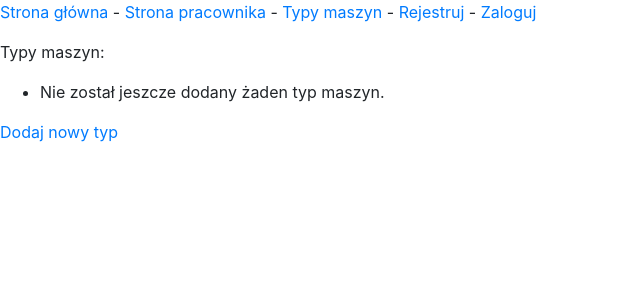
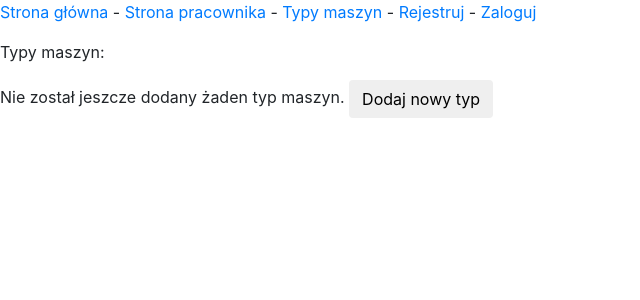
Before and after one commit to marenty/ussr, a Django app: page /machines/machinetypes/ in a window 1280 px wide. Shown: the top 300 px of the page, without its empty margins (0-640 px from the left). Run offline with Django 3.2, Linux system fonts and the light colour scheme; data that the repository does not hold is empty; parts of the project's set-up code (start-up, migrations or seed data) failed here and were passed over; some libraries are stand-ins or nearby versions.

Commit message:
przyciski

```diff
--- a/machines/templates/machines/edit_machine.html
+++ b/machines/templates/machines/edit_machine.html
@@ -2,7 +2,7 @@
 
 {% block content %}
 
-  <p><a href="{% url 'machines:machinetype' machinetype.id_machine_type %}">{{ machinetype }}</a></p>
+  <p><a href="{% url 'machines:machinetype' machinetype.id_machine_type %}"><button type="button" class="btn btn-default">{{ machinetype }}</button></a></p>
 
   <p>Edycja wpisu:</p>
 
--- a/machines/templates/machines/machinetypes.html
+++ b/machines/templates/machines/machinetypes.html
@@ -4,15 +4,15 @@
 
   <p>Typy maszyn:</p>
 
-  <ul>
+
     {% for machinetype in machinetypes %}
-      <li>
-	 <a href="{% url 'machines:machinetype' machinetype.id_machine_type %}">{{ machinetype }}</a>
-	  </li>
+
+	 <p><a href="{% url 'machines:machinetype' machinetype.id_machine_type %}"><button type="button" class="btn btn-default">{{ machinetype }}</button></a> - {{ machinetype.machine_type_name }}</p>
+
     {% empty %}
-      <li>Nie został jeszcze dodany żaden typ maszyn.</li>
+      Nie został jeszcze dodany żaden typ maszyn.
     {% endfor %}
-  </ul>
-  <a href="{% url 'machines:new_machinetype' %}">Dodaj nowy typ</a>
+
+  <a href="{% url 'machines:new_machinetype' %}"><button type="button" class="btn btn-default">Dodaj nowy typ</button></a>
 
 {% endblock content %}
--- a/machines/templates/machines/new_machine.html
+++ b/machines/templates/machines/new_machine.html
@@ -2,7 +2,7 @@
 
 {% block content %}
 
-  <p><a href="{% url 'machines:machinetype' machinetype.id_machine_type %}">{{ machinetype }}</a></p>
+  <p><a href="{% url 'machines:machinetype' machinetype.id_machine_type %}"><button type="button" class="btn btn-default">{{ machinetype }}</button></a></p>
 
   <p>Dodaj nową maszynę:</p>
   <form action="{% url 'machines:new_machine' machinetype.id_machine_type %}" method='post'>
--- a/workers/templates/workers/edit_woNotification.html
+++ b/workers/templates/workers/edit_woNotification.html
@@ -2,7 +2,7 @@
 
 {% block content %}
 
-  <p><a href="{% url 'workers:woNotification' woNotification.id_wo_notification %}">{{ woNotification }}</a></p>
+  <p><a href="{% url 'workers:woNotification' woNotification.id_wo_notification %}"><button type="button" class="btn btn-default">{{ woNotification }}</button></a></p>
 
   <p>Edycja wpisu:</p>
 
--- a/workers/templates/workers/woNotification.html
+++ b/workers/templates/workers/woNotification.html
@@ -1,7 +1,7 @@
 {% extends "workers/base.html" %}
 
 {% block content %}
-  <a href="{% url 'workers:woNotifications' %}">Powrót-notatki</a>
+  <a href="{% url 'workers:woNotifications' %}"><button type="button" class="btn btn-default">Powrót-notatki</button></a>
   <p>Temat: {{ woNotification.notification_subject }}</p>
 
     <p>Id:{{ woNotification.id_wo_notification }}</p>
@@ -13,7 +13,7 @@
 	  <p>Oznaczone jako przeczytane: {{ woNotification.marked_as_read }}</p>
 	  <p>Oddział: {{ woNotification.company_branch }}</p>
 
-    <a href="{% url 'workers:edit_woNotification' woNotification.id_wo_notification %}">Edycja alertu</a>
+    <a href="{% url 'workers:edit_woNotification' woNotification.id_wo_notification %}"><button type="button" class="btn btn-default">Edycja alertu</button></a>
 
 
 {% endblock content %}
--- a/workers/templates/workers/woNotifications.html
+++ b/workers/templates/workers/woNotifications.html
@@ -5,11 +5,11 @@
 {% endblock %}
 
 {% block content %}
-<a href="{% url 'workers:new_woNotification' %}">Dodaj nowy alert</a>
+<a href="{% url 'workers:new_woNotification' %}"><button type="button" class="btn btn-default">Dodaj nowy alert</button></a>
   <ul>
     {% for woNotification in woNotifications %}
       <li>
-        <p><a href="{% url 'workers:woNotification' woNotification.id_wo_notification %}">{{ woNotification }}</a> - Pracownik: {{ woNotification.worker }}</p>
+        <p><a href="{% url 'workers:woNotification' woNotification.id_wo_notification %}"><button type="button" class="btn btn-default">{{ woNotification }}</button></a> - Pracownik: {{ woNotification.worker }}</p>
           <p>Temat: {{ woNotification.notification_subject }}</p>
           <p>Tekst: {{ woNotification.notification_text }}</p>
       </li>
```
Also changed, not shown: machines/templates/machines/machinetype.html (+5 -5 lines).
